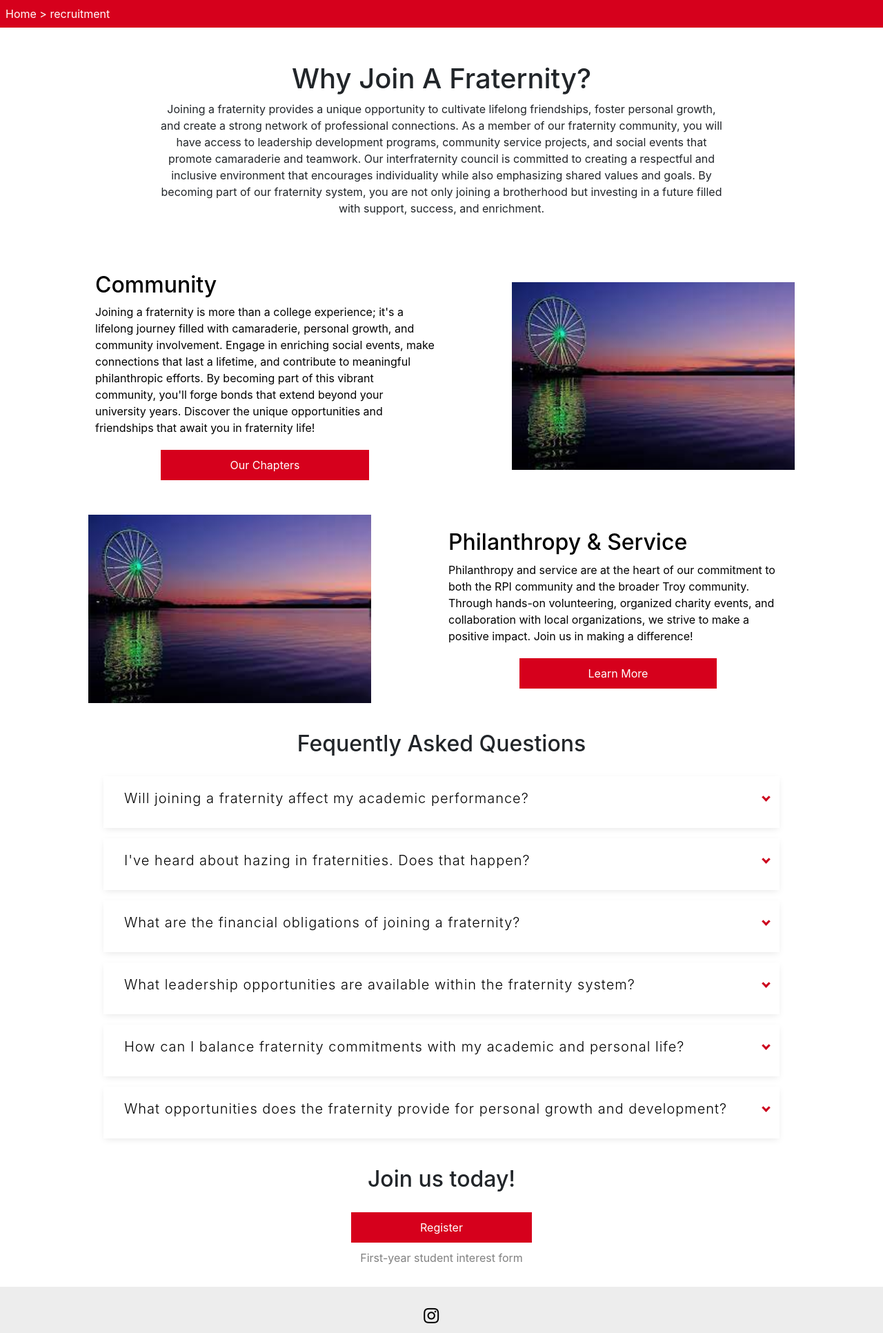
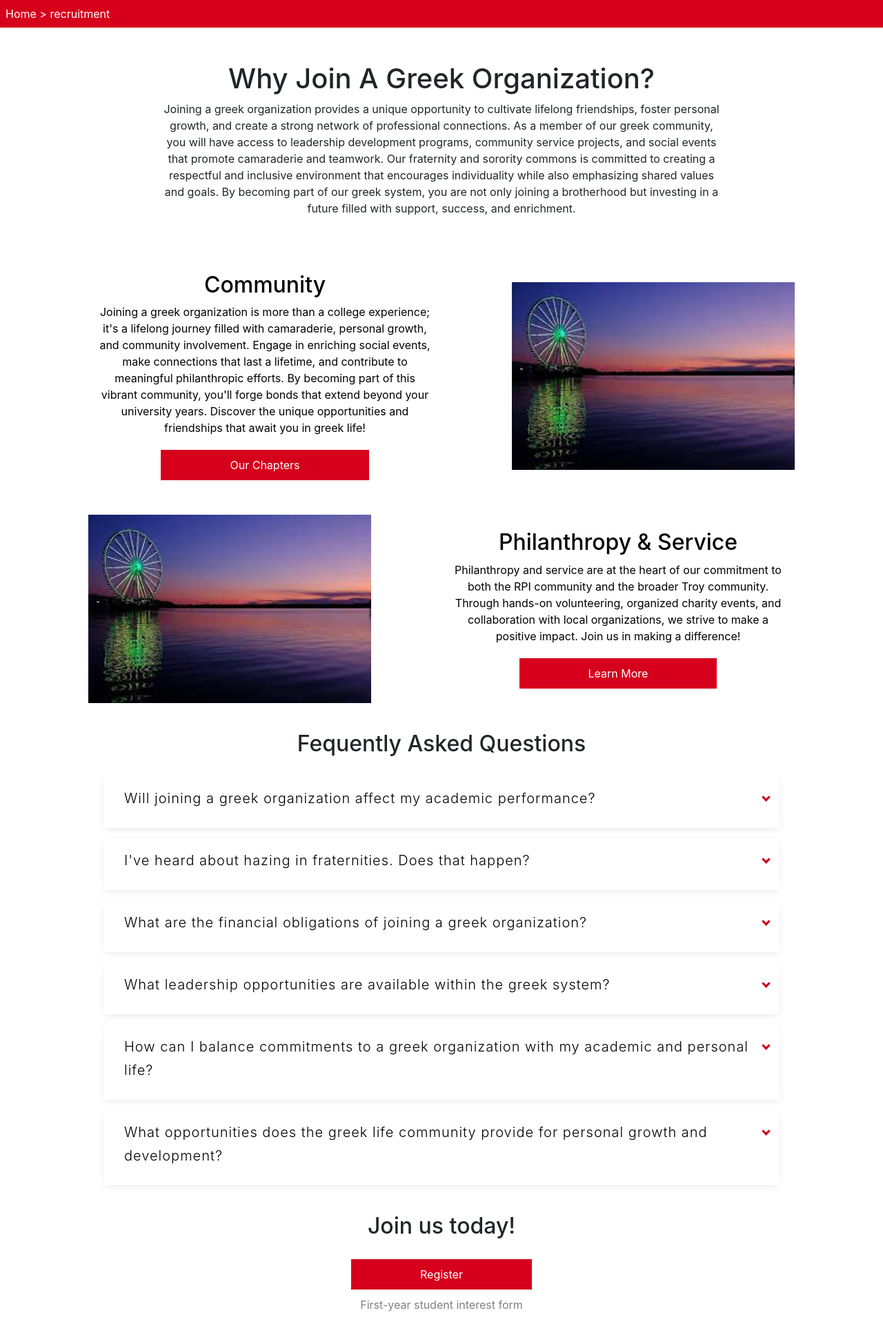
Before and after one commit to kyogrekube/FSC_Website, a Django app: page /recruitment in a window 1280 px wide. Shown: the part 232-2164 px from the top of the page at 69% size. Run offline with Django 3.2, Linux system fonts and the light colour scheme; some libraries are stand-ins or nearby versions.

Commit message:
First bit of ifc to fsc rebranding on the website

```diff
--- a/IFC/templates/IFC/FAQ.html
+++ b/IFC/templates/IFC/FAQ.html
@@ -147,11 +147,12 @@
           <li>
             <input type="checkbox" checked>
             <i></i>
-            <h2>Will joining a fraternity affect my academic performance?</h2>
-            <p>Yes, in order to be eligible to join a fraternity, a student must have a minimum GPA of 2.5.
-               Academics are very important to the fraternity community and due to this,
-              every organization must provide help to their members should they struggle
-            to maintain this minimum.</p>
+            <h2>Will joining a greek organization affect my academic performance?</h2>
+            <p>No, greek organizations at RPI pride themselves in their higher than average GPAs.
+               In order to be eligible to join a greek organization, a student must have a minimum GPA of 2.5.
+               Academics are very important to the greek community and due to this,
+               every organization must provide help to their members should they struggle
+               to maintain this minimum.</p>
           </li>
           <li>
             <input type="checkbox" checked>
@@ -167,8 +168,8 @@
           <li>
             <input type="checkbox" checked>
             <i></i>
-            <h2>What are the financial obligations of joining a fraternity?</h2>
-            <p>Joining a fraternity does come with financial obligations, but these costs
+            <h2>What are the financial obligations of joining a greek organization?</h2>
+            <p>Joining a greek organization does come with financial obligations, but these costs
               often provide significant value.
               The fees typically cover membership dues, social events, and philanthropy
               projects, among other things. Notably, the room and board expenses
@@ -179,33 +180,34 @@
           <li>
             <input type="checkbox" checked>
             <i></i>
-            <h2>What leadership opportunities are available within the fraternity system?</h2>
-            <p>Leadership opportunities within the fraternity system abound at both the
+            <h2>What leadership opportunities are available within the greek system?</h2>
+            <p>Leadership opportunities within the greek system abound at both the
               chapter and council levels. At the chapter level, members can serve in roles
                like President or Treasurer, influencing the direction and success of the
-               fraternity. Council leadership roles allow for broader impact within the
-               fraternity community, shaping initiatives that benefit all chapters. These
+               organization. Council leadership roles allow for broader impact within the
+               greek community, shaping initiatives that benefit all chapters. These
                positions provide valuable experiences in teamwork, communication, and
-               strategic thinking, enhancing both your fraternity experience and future
+               strategic thinking, enhancing both your greek life experience and future
                professional endeavors.</p>
           </li>
           <li>
             <input type="checkbox" checked>
             <i></i>
-            <h2>How can I balance fraternity commitments with my academic and personal life?</h2>
-            <p>Balancing fraternity commitments with academic and personal life is entirely
+            <h2>How can I balance commitments to a greek organization with my academic and personal life?</h2>
+            <p>Balancing commitments to a greek organization with academic and personal life is entirely
                possible with proper time management and prioritization. Being part of a
-               fraternity means joining a supportive community that values academics and
+               greek organization means joining a supportive community that values academics and
                personal well-being. Many chapters offer study sessions, academic
                resources, and mentorship to help you succeed academically. Clear
-               communication with fraternity leadership about your needs and setting
+
+               communication with greek leadership about your needs and setting
                realistic expectations can further ensure a healthy balance.</p>
           </li>
           <li>
             <input type="checkbox" checked>
             <i></i>
-            <h2>What opportunities does the fraternity provide for personal growth and development?</h2>
-            <p>The fraternity provides diverse opportunities for personal growth and
+            <h2>What opportunities does the greek life community provide for personal growth and development?</h2>
+            <p>The greek life community provides diverse opportunities for personal growth and
               development that extend beyond social connections. Through involvement
               in chapter leadership, council roles, philanthropic projects, and community
               service, members can cultivate essential life skills such as leadership,
--- a/IFC/templates/IFC/animatedMessage.html
+++ b/IFC/templates/IFC/animatedMessage.html
@@ -70,7 +70,7 @@
 </head>
 <body>
     <div class="animated-message-wrapper">
-        <p>Welcome to the RPI Interfraternity Council Website! For </p>
+        <p>Welcome to the RPI Fraternity Sorority Commons Website! For </p>
         <div class="words">
             <span>members</span>
             <span>students</span>
--- a/IFC/templates/IFC/dropdownBanner.html
+++ b/IFC/templates/IFC/dropdownBanner.html
@@ -1,6 +1,6 @@
 {% load static %}
 <div id="notification">
-  <h2>Welcome to the RPI Interfraternity Council website!</h2>
+  <h2>Welcome to the RPI Fraternity Sorority Commons Website!</h2>
     <button id="close-btn" style="background: none; border: none;">
         <img src="{% static 'IFC/images/closeButton.png' %}" alt="Close button" style="height: 30px;">
     </button>
--- a/IFC/templates/IFC/footer.html
+++ b/IFC/templates/IFC/footer.html
@@ -96,7 +96,7 @@
 <footer>
     <div class="footer">
         <div class="row">
-            <a href="https://www.instagram.com/rpiifc/?hl=en" target="blank"><i class="fa fa-instagram"></i></a>
+            <a href="https://www.instagram.com/rpi_fsc/?hl=en" target="blank"><i class="fa fa-instagram"></i></a>
         </div>
 
         <div class="row" style="margin-top: 10px;">
--- a/IFC/templates/IFC/homepage.html
+++ b/IFC/templates/IFC/homepage.html
@@ -6,7 +6,7 @@
     <meta charset="utf-8">
     <meta name="viewport" content="width=device-width, initial-scale=1">
 
-    <title>RPI IFC</title>
+    <title>RPI FSC</title>
 
     {% load static %}
     <link rel="icon" type="image/x-icon" href="{% static 'IFC/images/favicon.png' %}" />
@@ -76,7 +76,7 @@
             </div>
 
             <hr class="separator">
-            <h1>About the IFC</h1>
+            <h1>About the FSC</h1>
             <hr class="separator">
 
             <div class ="statistics">
--- a/IFC/templates/IFC/navbar.html
+++ b/IFC/templates/IFC/navbar.html
@@ -124,7 +124,7 @@
                             For Chapters
                         </a>
                         <div class="dropdown-menu" aria-labelledby="chaptersDropdown">
-                            <a class="dropdown-item" href="calendar">IFC Calendar</a>
+                            <a class="dropdown-item" href="calendar">FSC Calendar</a>
                             <a class="dropdown-item" href="documents">Important Documents</a>
                             <a class="dropdown-item" href="https://app.chapterbuilder.com/" target="blank">Chapter Builder</a>
                         </div>
--- a/IFC/templates/IFC/recruitment.html
+++ b/IFC/templates/IFC/recruitment.html
@@ -36,7 +36,7 @@
         }
 
         .titled-text{
-            text-align: left;
+            text-align: center;
             color: black;
             padding: 10px;
             align-items: center;
@@ -107,6 +107,8 @@
         }
 
 
+
+
     </style>
 </head>
 
@@ -115,16 +117,16 @@
     <div id="main-content">
 
         <div class="introduction">
-            <h1>Why Join A Fraternity?</h1>
-            <p style="padding: 0 10% 0 10%;">Joining a fraternity provides a unique
+            <h1>Why Join A Greek Organization?</h1>
+            <p style="padding: 0 10% 0 10%;">Joining a greek organization provides a unique
                 opportunity to cultivate lifelong friendships, foster personal growth,
                 and create a strong network of professional connections. As a member of
-                our fraternity community, you will have access to leadership development
+                our greek community, you will have access to leadership development
                 programs, community service projects, and social events that promote
-                camaraderie and teamwork. Our interfraternity council is committed to
+                camaraderie and teamwork. Our fraternity and sorority commons is committed to
                 creating a respectful and inclusive environment that encourages
                 individuality while also emphasizing shared values and goals. By becoming
-                part of our fraternity system, you are not only joining a brotherhood but
+                part of our greek system, you are not only joining a brotherhood but
                 investing in a future filled with support, success, and enrichment.</p>
         </div>
 
@@ -132,14 +134,14 @@
             <div class="two-adjacent">
                 <div class="titled-text">
                     <h2>Community</h2>
-                    <p>Joining a fraternity is more than a college experience; it's a
+                    <p>Joining a greek organization is more than a college experience; it's a
                         lifelong journey filled with camaraderie, personal growth, and
                         community involvement. Engage in enriching social events, make
                         connections that last a lifetime, and contribute to meaningful
                         philanthropic efforts. By becoming part of this vibrant community,
                          you'll forge bonds that extend beyond your university years.
                          Discover the unique opportunities and friendships that await
-                         you in fraternity life!
+                         you in greek life!
                     </p>
                     <div class="button-wrapper">
                         <a class="philanthropy-button" href="chapters">
--- a/IFC/templates/IFC/splitSection.html
+++ b/IFC/templates/IFC/splitSection.html
@@ -112,7 +112,7 @@
 
     <div class="skew-c"></div>
     <div class="colour-block">
-        <h1>IFC Philanthropy and Service</h1>
+        <h1>FSC Philanthropy and Service</h1>
     </div>
     <div class="skew-cc"></div>
     <div class="white-block">
@@ -129,7 +129,7 @@
     </div>
     <div class="skew-c"></div>
     <div class="colour-block">
-        <h1>Why join a fraternity?</h1>
+        <h1>Why join a Greek Organization?</h1>
     </div>
     <div class="skew-cc"></div>
     <div class="white-block">
```
